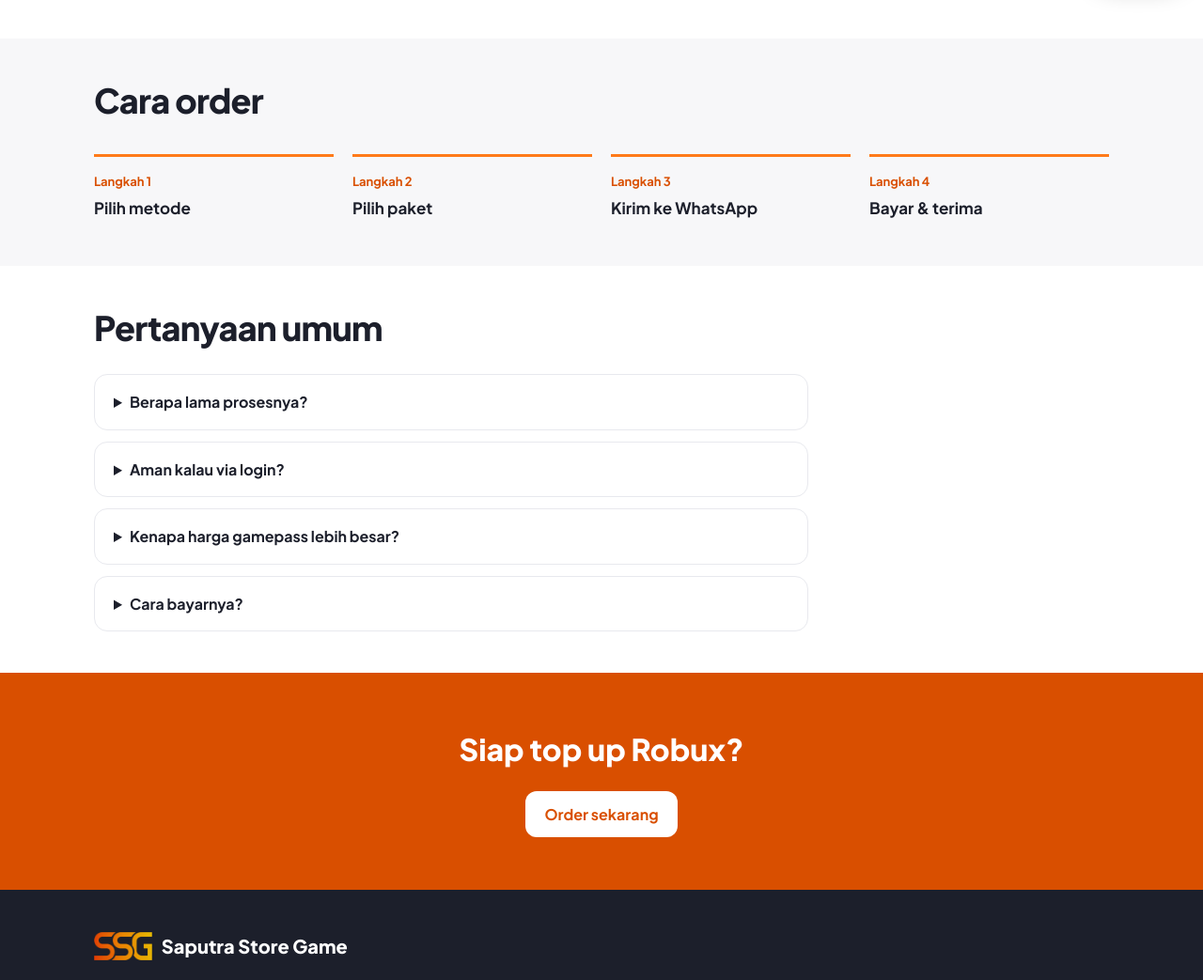
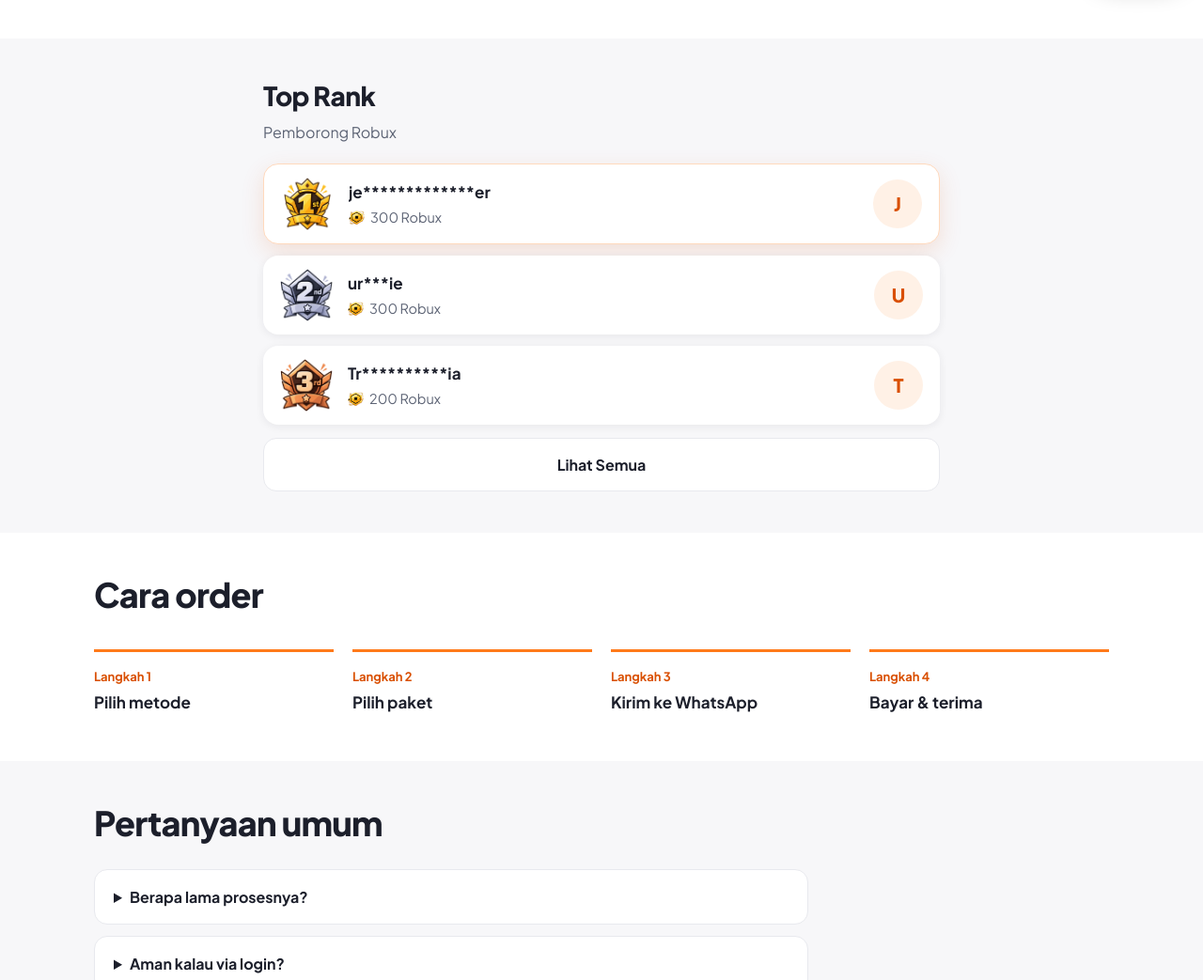
Before and after one commit to bgamesid01-stack/ssg, a plain HTML site: page index.html in a window 1280 px wide. Shown: the part 802-1845 px from the top of the page at 94% size. Drawn offline with Linux system fonts and the light colour scheme.

Commit message:
Add files via upload

```diff
--- a/index.html
+++ b/index.html
@@ -9,14 +9,14 @@
 <link rel="preconnect" href="https://fonts.googleapis.com">
 <link rel="preconnect" href="https://fonts.gstatic.com" crossorigin>
 <link href="https://fonts.googleapis.com/css2?family=Plus+Jakarta+Sans:wght@400;500;700;800&display=swap" rel="stylesheet">
-<link rel="stylesheet" href="style.css?v=20261128c">
+<link rel="stylesheet" href="style.css?v=20261128d">
 </head>
 <body>
 <header>
   <div class="wrap nav">
     <a class="logo" href="index.html"><img src="logo.png" alt="" height="30"><span id="brandName">Saputra Store Game</span></a>
     <nav aria-label="Menu utama">
-      <a href="index.html" aria-current="page">Beranda</a> <a href="index.html#paket">Metode</a> <a href="index.html#cara">Cara order</a> <a href="index.html#faq">FAQ</a>
+      <a href="index.html" aria-current="page">Beranda</a> <a href="index.html#paket">Metode</a> <a href="index.html#rank">Top Rank</a> <a href="index.html#cara">Cara order</a> <a href="index.html#faq">FAQ</a>
     </nav>
     <div class="burgerwrap">
       <button type="button" class="burger" id="burger" aria-label="Menu" aria-expanded="false" aria-controls="menu">
@@ -24,7 +24,7 @@
       </button>
       <div class="menu" id="menu" hidden>
         <a href="index.html">Beranda</a>
-        <a href="index.html#paket">Metode</a>
+        <a href="index.html#paket">Metode</a> <a href="index.html#rank">Top Rank</a>
         <a href="index.html#cara">Cara order</a>
         <a href="index.html#faq">FAQ</a>
         <a href="#" id="waMenu" target="_blank" rel="noopener">Chat admin</a>
@@ -54,14 +54,23 @@
   </div>
 </div></section>
 
-<section id="cara" class="alt tight"><div class="wrap">
+<section id="rank" class="alt tight"><div class="wrap">
+  <div class="rank-wrap">
+    <h2 class="t">Top Rank</h2>
+    <p class="sub">Pemborong Robux</p>
+    <ol class="rk-list" id="rankList"></ol>
+    <button type="button" class="btn btn-ghost rk-more" id="rankMore" aria-expanded="false">Lihat Semua</button>
+  </div>
+</div></section>
+
+<section id="cara" class="tight"><div class="wrap">
   <h2 class="t">Cara order</h2>
   <ol class="steps">
     <li><b>Pilih metode</b></li><li><b>Pilih paket</b></li><li><b>Kirim ke WhatsApp</b></li><li><b>Bayar &amp; terima</b></li>
   </ol>
 </div></section>
 
-<section id="faq" class="tight"><div class="wrap">
+<section id="faq" class="alt tight"><div class="wrap">
   <h2 class="t">Pertanyaan umum</h2>
   <div class="faq">
     <details><summary>Berapa lama prosesnya?</summary><p>Diproses setelah pembayaran dikonfirmasi admin.</p></details>
@@ -80,7 +89,7 @@
   <div class="wrap">
     <div class="fgrid">
       <a class="logo" href="index.html"><img src="logo.png" alt="" height="30"><span class="fbrand">Saputra Store Game</span></a>
-      <p></p>
+      <p>Bukan produk resmi Roblox dan tidak berafiliasi dengan Roblox Corporation.</p>
     </div>
     <div class="copy">© <span id="yr"></span> <span class="fbrand">Saputra Store Game</span>. Semua hak dilindungi.</div>
   </div>
@@ -91,11 +100,25 @@
   Chat
 </a>
 
-<script src="site.js?v=20261128c"></script>
+<script src="site.js?v=20261128d"></script>
 <script>
 document.querySelectorAll(".from").forEach(e => {
   e.textContent = "Mulai " + rp(Math.min(...CONFIG.prices[e.dataset.m].map(p => p[1])));
 });
+const esc = t => String(t).replace(/[&<>"]/g, c => ({"&":"&amp;","<":"&lt;",">":"&gt;",'"':"&quot;"}[c]));
+const rankData = CONFIG.topRank.slice(0, 10), rankBtn = $("rankMore");
+let rankAll = false;
+function renderRank(){
+  $("rankList").innerHTML = rankData.slice(0, rankAll ? 10 : 3).map((r, i) =>
+    `<li class="rk${i === 0 ? " first" : ""}"><span class="rk-m">${i < 3 ? `<img src="medal${i + 1}.png" alt="Peringkat ${i + 1}" width="56" height="56">` : `<b class="rk-n">${i + 1}</b>`}</span>` +
+    `<div class="rk-i"><b>${esc(r.name)}</b><span><img src="robux.png" alt="" width="17" height="15">${num(r.robux)} Robux</span></div>` +
+    `<span class="av">${r.avatar ? `<img src="${esc(r.avatar)}" alt="">` : esc(r.name.charAt(0).toUpperCase())}</span></li>`).join("");
+  rankBtn.textContent = rankAll ? "Tampilkan lebih sedikit" : "Lihat Semua";
+  rankBtn.setAttribute("aria-expanded", rankAll);
+}
+if (rankData.length <= 3) rankBtn.hidden = true;
+rankBtn.addEventListener("click", () => { rankAll = !rankAll; renderRank(); });
+renderRank();
 </script>
 </body>
 </html>
--- a/site.js
+++ b/site.js
@@ -21,7 +21,21 @@ const CONFIG = {
       [500, 68000], [600, 81500], [700, 95000], [800, 108500],
       [900, 122000], [1000, 135500], [1500, 203000], [2000, 270500]
     ]
-  }
+  },
+  // Top Rank (urut dari terbanyak, maksimal 10). GANTI dengan data pembeli asli.
+  // nama sebaiknya disamarkan, contoh "bud***". Foto bersifat opsional: tambahkan avatar: "link-gambar"
+  topRank: [
+    { name: "je*************er", robux: 300 },
+    { name: "ur***ie", robux: 300 },
+    { name: "Tr**********ia", robux: 200 },
+    { name: "ny***ha", robux: 200},
+    { name: "az******y3", robux: 150 },
+    { name: "ha****39", robux: 100 },
+    { name: "–", robux: 0 },
+    { name: "–", robux: 0 },
+    { name: "–", robux: 0 },
+    { name: "–", robux: 0 }
+  ]
 };
 /* ============================================== */
 
--- a/style.css
+++ b/style.css
@@ -258,3 +258,22 @@ label.chk{display:flex;gap:12px;align-items:flex-start;margin:14px 0 0;padding:1
 .bk{display:grid;grid-template-columns:repeat(3,1fr);gap:10px}
 .bk label{margin-top:12px}
 @media(max-width:560px){.bk{grid-template-columns:1fr;gap:0}}
+
+.rank-wrap{max-width:720px;margin:0 auto}
+.rank-wrap .t{font-size:28px}
+.rk-list{list-style:none;display:grid;gap:12px;margin-top:20px}
+.rk{display:flex;align-items:center;gap:16px;background:#fff;border-radius:16px;padding:14px 18px;box-shadow:0 2px 10px rgba(28,31,43,.07)}
+.rk.first{border:1.5px solid var(--orange-m);box-shadow:0 8px 24px rgba(217,79,0,.14)}
+.rk-m{flex:none;width:56px;height:56px;display:grid;place-items:center}
+.rk-m img{width:56px;height:56px;object-fit:contain}
+.rk-n{width:36px;height:36px;border-radius:50%;background:var(--orange-l);color:var(--orange-d);display:grid;place-items:center;font-size:15px}
+.rk-i{flex:1;min-width:0}
+.rk-i b{display:block;font-size:17px;overflow:hidden;text-overflow:ellipsis;white-space:nowrap}
+.rk-i span{display:flex;align-items:center;gap:6px;color:var(--muted);font-size:14.5px;margin-top:2px}
+.rk-i span img{width:17px;height:auto}
+.av{flex:none;width:52px;height:52px;border-radius:50%;background:var(--orange-l);color:var(--orange-d);display:grid;place-items:center;font-weight:800;font-size:20px;overflow:hidden}
+.av img{width:100%;height:100%;object-fit:cover}
+.rk-more{width:100%;margin-top:14px;padding:15px;font-size:16px;border-radius:14px}
+@media(max-width:480px){.rk{gap:12px;padding:12px 14px}.av{width:46px;height:46px}}
+
+section[id]{scroll-margin-top:72px}
```
Also changed, not shown: order.html (+6 -6 lines), medal1.png (added), medal2.png (added), medal3.png (added).
